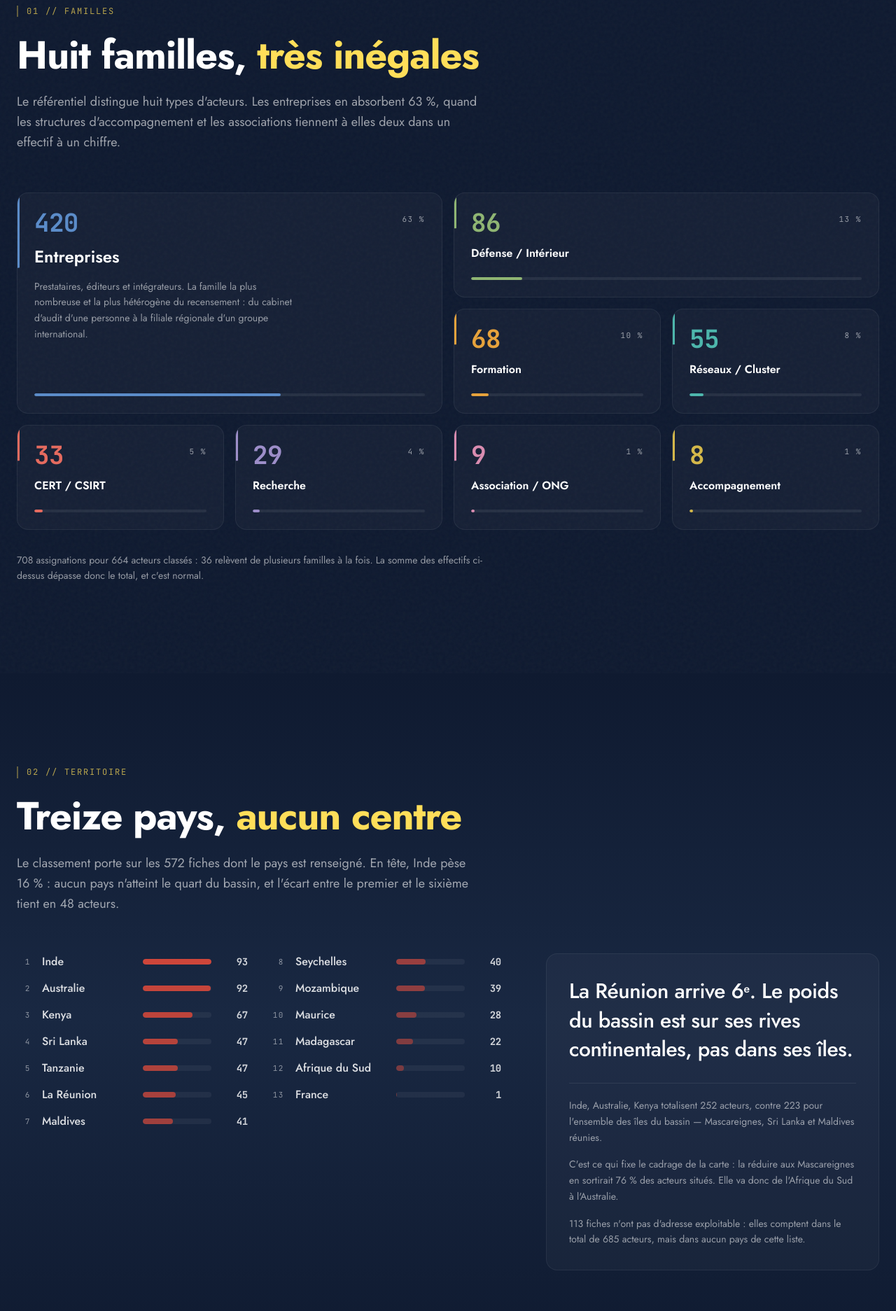
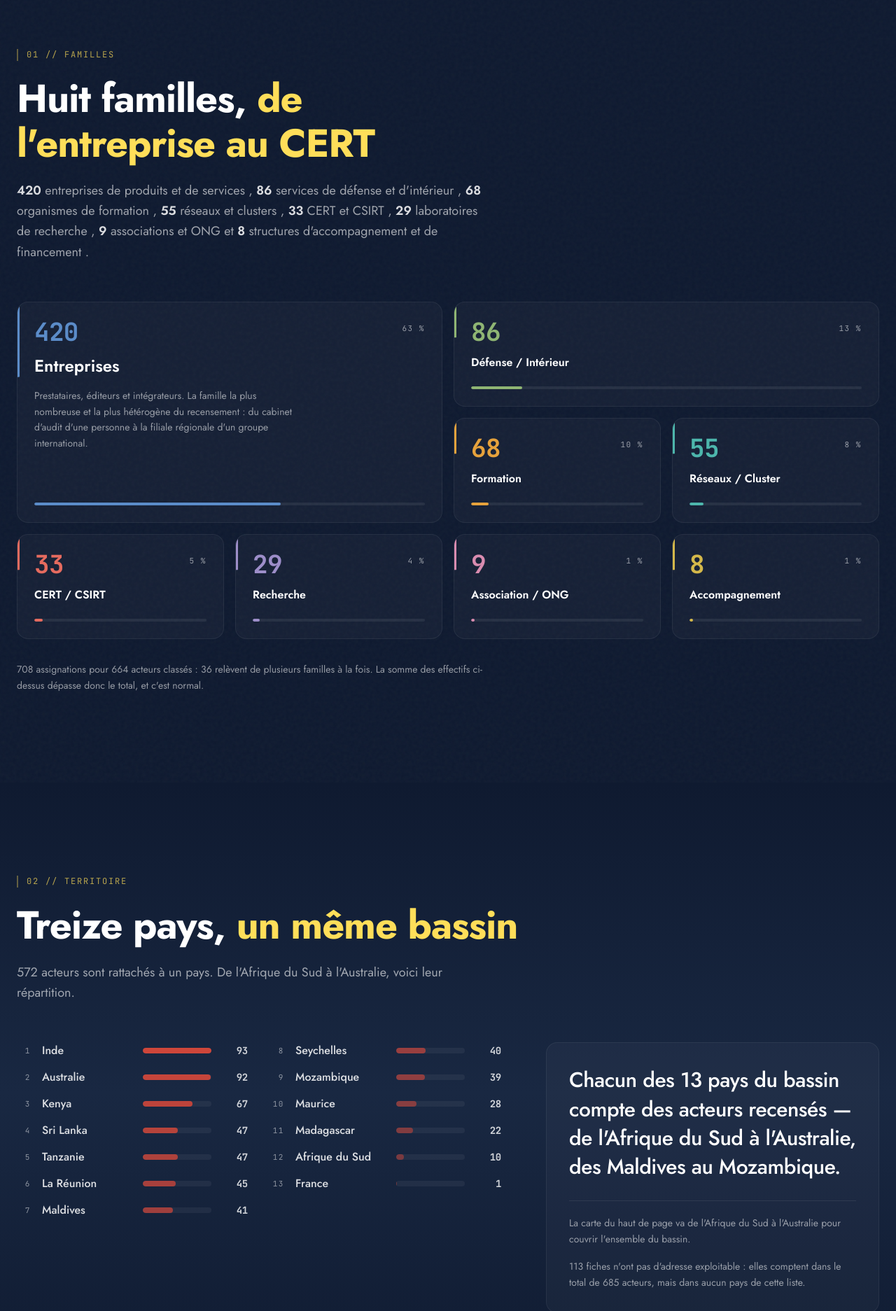
Before and after one commit to Kodetis/babouk, an Astro site: page / in a window 1280 px wide. Shown: the part 927-2800 px from the top of the page at 70% size. Built offline with nearby package versions, Linux system fonts and the light colour scheme; Astro itself is replaced by a stand-in of ours.

Commit message:
Réoriente la landing sur l'inventaire
La page était bâtie sur une thèse corrective — « pas sa brochure », « le
visiteur comprend que la filière ne se résume pas aux Mascareignes ».
Chaque section en avait hérité le réflexe : trois titres, trois
négations. « Une filière sans capitale », « Huit familles très
inégales », « Treize pays aucun centre ». La page contredisait son
lecteur au lieu de l'accueillir, et classait des acteurs qu'un livrable
WP6 doit mettre en relation, pas mettre en concurrence.

Le message devient l'inventaire : voici les acteurs cyber de l'océan
Indien, où ils sont et ce qu'ils font. Mêmes chiffres, fonction
différente — dénombrement, pas palmarès.

- Héros : « 685 acteurs de la cybersécurité », et l'accroche énumère les
  types plutôt que de comparer le premier pays aux autres.
- L'annuaire passe en action principale, le téléchargement en second :
  la page sert à trouver un acteur, pas à repartir avec un fichier.
- Familles : l'énumération des huit effectifs devient le chapô, tirée de
  familyCounts. Le titre ne juge plus la répartition.
- Territoire : retour à « un même bassin ». Le classement de La Réunion
  au 6e rang et la comparaison trio de tête / îles disparaissent.
- Les notes de méthode restent : 113 fiches sans adresse exploitable,
  708 assignations pour 664 acteurs classés.
- Constantes devenues mortes supprimées.

```diff
--- a/src/pages/index.astro
+++ b/src/pages/index.astro
@@ -16,28 +16,27 @@ const readouts = [
   { value: nf.format(coverage.onMap), label: "sur la carte" },
 ];
 
-const leader = countryCounts[0];
-const leaderShare = Math.round((leader.count / coverage.total) * 100);
+/**
+ * Libellés au pluriel pour l'énumération de la section Familles. Les étiquettes
+ * courtes de FAMILIES sont taillées pour une pastille de légende — « Défense /
+ * Intérieur », « Accompagnement » — et ne se lisent pas dans une phrase.
+ */
+const LIBELLES = {
+  entreprises: "entreprises de produits et de services",
+  defense: "services de défense et d'intérieur",
+  formation: "organismes de formation",
+  reseaux: "réseaux et clusters",
+  cert: "CERT et CSIRT",
+  recherche: "laboratoires de recherche",
+  association: "associations et ONG",
+  accompagnement: "structures d'accompagnement et de financement",
+};
+
+/** Référence des barres de la section Territoire : le plus gros effectif fait 100 %. */
 const maxCountry = countryCounts[0].count;
-const maxFamily = familyCounts[0].count;
 
-/** Part des acteurs situés hors des Mascareignes, parmi ceux dont le pays est connu. */
-const MASCAREIGNES = ["La Réunion", "Maurice", "Madagascar", "Seychelles", "Comores"];
+/** Acteurs rattachés à un pays. Les autres restent dans le total, jamais retranchés. */
 const withCountry = coverage.total - coverage.withoutCountry;
-const islandCount = countryCounts
-  .filter((c) => MASCAREIGNES.includes(c.country))
-  .reduce((sum, c) => sum + c.count, 0);
-const outsideIslandsShare = Math.round(((withCountry - islandCount) / withCountry) * 100);
-
-/** Poids du trio de tête face à l'ensemble des îles du bassin, Mascareignes comprises. */
-const ISLANDS = [...MASCAREIGNES, "Sri Lanka", "Maldives"];
-const islandsCount = countryCounts
-  .filter((c) => ISLANDS.includes(c.country))
-  .reduce((sum, c) => sum + c.count, 0);
-const topThree = countryCounts.slice(0, 3);
-const topThreeCount = topThree.reduce((sum, c) => sum + c.count, 0);
-const leaderShareLocated = Math.round((leader.count / withCountry) * 100);
-const reunionRank = countryCounts.findIndex((c) => c.country === "La Réunion") + 1;
 ---
 
 <Layout title="Babouk — les acteurs cyber de l'océan Indien">
@@ -113,8 +112,10 @@ const reunionRank = countryCounts.findIndex((c) => c.country === "La Réunion")
           class="font-display font-bold leading-[0.92] tracking-[-0.03em]"
           style="animation:slide-up .8s cubic-bezier(.16,1,.3,1) both"
         >
-          <span class="block text-[clamp(2.5rem,6.5vw,4.25rem)] text-white">Une filière</span>
-          <span class="block text-[clamp(2.5rem,6.5vw,4.25rem)] text-gold">sans capitale</span>
+          <span class="block text-[clamp(2.5rem,6.5vw,4.25rem)] text-white">
+            {nf.format(coverage.total)} acteurs
+          </span>
+          <span class="block text-[clamp(2.5rem,6.5vw,4.25rem)] text-gold">de la cybersécurité</span>
           <span
             class="outline-word mt-4 block text-[clamp(1rem,2.6vw,1.75rem)] font-medium tracking-[0.24em]"
           >
@@ -126,28 +127,31 @@ const reunionRank = countryCounts.findIndex((c) => c.country === "La Réunion")
           class="mt-8 max-w-xl text-lg leading-relaxed text-white/70"
           style="animation:slide-up .8s cubic-bezier(.16,1,.3,1) .15s both"
         >
-          <strong class="font-semibold text-white">{nf.format(coverage.total)} acteurs</strong> de la
-          cybersécurité recensés dans <strong class="font-semibold text-white">{coverage.countries} pays</strong>,
-          de l'Afrique de l'Est à l'Australie. Le premier d'entre eux — {leader.country},
-          avec {leader.count} — n'en rassemble que {leaderShare}&nbsp;%.
+          Entreprises, services de l'État, laboratoires, centres de formation, CERT et réseaux
+          professionnels, recensés dans
+          <strong class="font-semibold text-white">{coverage.countries} pays</strong> — de
+          l'Afrique de l'Est à l'Australie.
         </p>
 
         <div
           class="mt-9 flex flex-col items-start gap-4 sm:flex-row sm:items-center"
           style="animation:slide-up .8s cubic-bezier(.16,1,.3,1) .3s both"
         >
-          <a href={asset("acteurs.csv")} download class="btn-primary">
-            <svg class="h-4 w-4" viewBox="0 0 24 24" fill="none" stroke="currentColor" stroke-width="2" aria-hidden="true">
-              <path stroke-linecap="round" stroke-linejoin="round" d="M12 3v12m0 0 4-4m-4 4-4-4M4 17v2a2 2 0 0 0 2 2h12a2 2 0 0 0 2-2v-2" />
-            </svg>
-            Télécharger le recensement
-          </a>
-          <a href={asset("annuaire/")} class="btn-outline">
+          {/* L'annuaire passe en action principale : la page sert à trouver un
+              acteur, pas à repartir avec un fichier. Le recensement reste
+              disponible juste à côté. */}
+          <a href={asset("annuaire/")} class="btn-primary">
             <svg class="h-4 w-4" viewBox="0 0 24 24" fill="none" stroke="currentColor" stroke-width="2" aria-hidden="true">
               <circle cx="11" cy="11" r="7" />
               <path stroke-linecap="round" d="m20 20-3.5-3.5" />
             </svg>
             Parcourir l'annuaire
+          </a>
+          <a href={asset("acteurs.csv")} download class="btn-outline">
+            <svg class="h-4 w-4" viewBox="0 0 24 24" fill="none" stroke="currentColor" stroke-width="2" aria-hidden="true">
+              <path stroke-linecap="round" stroke-linejoin="round" d="M12 3v12m0 0 4-4m-4 4-4-4M4 17v2a2 2 0 0 0 2 2h12a2 2 0 0 0 2-2v-2" />
+            </svg>
+            Télécharger le recensement
           </a>
         </div>
       </div>
@@ -226,13 +230,18 @@ const reunionRank = countryCounts.findIndex((c) => c.country === "La Réunion")
       <div class="reveal mb-14 max-w-3xl">
         <span class="section-label">01 // Familles</span>
         <h2 class="section-title mt-5">
-          Huit familles, <span class="text-gold">très inégales</span>
+          Huit familles, <span class="text-gold">de l'entreprise au CERT</span>
         </h2>
+        {/* L'énumération est le message de la page : on annonce ce qui existe.
+            Les effectifs sont lus dans familyCounts, jamais écrits à la main. */}
         <p class="mt-5 max-w-2xl text-lg leading-relaxed text-white/60">
-          Le référentiel distingue huit types d'acteurs. Les entreprises en absorbent
-          {" "}{Math.round((maxFamily / coverage.classified) * 100)}&nbsp;%, quand les structures
-          d'accompagnement et les associations tiennent à elles deux dans un effectif à un
-          chiffre.
+          {familyCounts.map((f, i) => (
+            <>
+              {i > 0 && (i === familyCounts.length - 1 ? " et " : ", ")}
+              <strong class="font-semibold text-white/85">{nf.format(f.count)}</strong>
+              {" "}{LIBELLES[f.slug]}
+            </>
+          ))}.
         </p>
       </div>
 
@@ -320,13 +329,11 @@ const reunionRank = countryCounts.findIndex((c) => c.country === "La Réunion")
       <div class="reveal mb-14 max-w-3xl">
         <span class="section-label">02 // Territoire</span>
         <h2 class="section-title mt-5">
-          Treize pays, <span class="text-gold">aucun centre</span>
+          Treize pays, <span class="text-gold">un même bassin</span>
         </h2>
         <p class="mt-5 max-w-2xl text-lg leading-relaxed text-white/60">
-          Le classement porte sur les {nf.format(withCountry)} fiches dont le pays est
-          renseigné. En tête, {leader.country} pèse {leaderShareLocated}&nbsp;% : aucun pays
-          n'atteint le quart du bassin, et l'écart entre le premier et le sixième tient en
-          {" "}{leader.count - countryCounts[5].count} acteurs.
+          {nf.format(withCountry)} acteurs sont rattachés à un pays. De l'Afrique du Sud à
+          l'Australie, voici leur répartition.
         </p>
       </div>
 
@@ -373,19 +380,13 @@ const reunionRank = countryCounts.findIndex((c) => c.country === "La Réunion")
                 pixel sur fond marine et le texte se lit mal. Le bloc repasse sur
                 la display de la charte, comme les titres de section. */}
             <blockquote class="font-display text-2xl font-medium leading-snug tracking-[-0.015em] text-white sm:text-3xl">
-              La&nbsp;Réunion arrive {reunionRank}<sup class="text-base">e</sup>. Le poids du bassin
-              est sur ses rives continentales, pas dans ses îles.
+              Chacun des {coverage.countries} pays du bassin compte des acteurs recensés — de
+              l'Afrique du Sud à l'Australie, des Maldives au Mozambique.
             </blockquote>
             <figcaption class="mt-7 border-t border-white/[0.08] pt-5 text-sm leading-relaxed text-white/55">
               <p>
-                {topThree.map((c) => c.country).join(", ")} totalisent {topThreeCount} acteurs,
-                contre {islandsCount} pour l'ensemble des îles du bassin —&nbsp;Mascareignes,
-                Sri&nbsp;Lanka et Maldives réunies.
-              </p>
-              <p class="mt-4">
-                C'est ce qui fixe le cadrage de la carte : la réduire aux Mascareignes en
-                sortirait {outsideIslandsShare}&nbsp;% des acteurs situés. Elle va donc de
-                l'Afrique du Sud à l'Australie.
+                La carte du haut de page va de l'Afrique du Sud à l'Australie pour couvrir
+                l'ensemble du bassin.
               </p>
               <p class="mt-4">
                 {coverage.withoutCountry} fiches n'ont pas d'adresse exploitable : elles comptent
```
